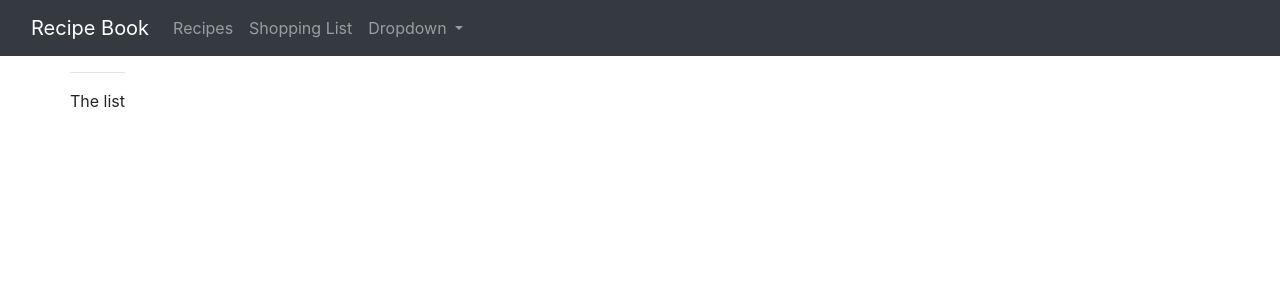
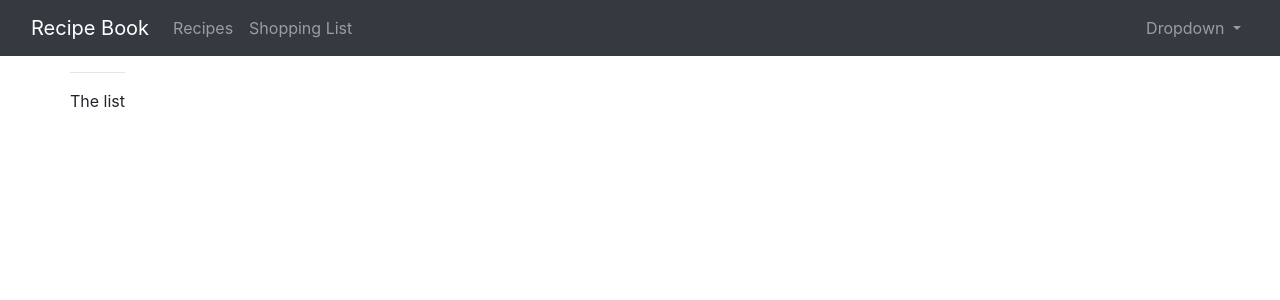
Before and after one commit to DeeptarkaBhanjaChowdhury/Learning_Angular, an Angular app: page / in a window 1280 px wide. Shown: the top 300 px of the page. Built offline with nearby package versions, Linux system fonts and the light colour scheme.

Commit message:
drop down aligned

```diff
--- a/src/app/header/header.component.html
+++ b/src/app/header/header.component.html
@@ -4,26 +4,23 @@
 			<a href="#" class="navbar-brand">Recipe Book</a>
 		</div>
 
-		<button class="navbar-toggler" type="button"
-      aria-controls="navbarSupportedContent" aria-expanded="false" aria-label="Toggle navigation"
-      (click)="collapsed = !collapsed">
-      <span class="navbar-toggler-icon"></span>
-    </button>
+		<button class="navbar-toggler" type="button" (click)="collapsed = !collapsed">
+            <span class="navbar-toggler-icon"></span>
+        </button>
 
-		<div [class.collapse]="collapsed" (window:resize)="collapsed = true" class="navbar-collapse" id="navbarSupportedContent">
-			<ul class="navbar-nav mr-auto">
+		<div [class.collapse]="collapsed" (window:resize)="collapsed = true" class="navbar-collapse">
+			<ul class="navbar-nav w-100">
 				<li class="nav-item">
 					<a href="#" class="nav-link">Recipes</a>
 				</li>
 				<li class="nav-item">
 					<a href="#" class="nav-link">Shopping List</a>
 				</li>
-				<li class="nav-item dropdown">
-					<a class="nav-link dropdown-toggle" href="#" id="navbarDropdown" role="button"
-						data-toggle="dropdown" aria-haspopup="true" aria-expanded="false">
+				<li class="nav-item dropdown ml-auto">
+					<a class="nav-link dropdown-toggle" href="#" id="navbarDropdown" role="button">
 						Dropdown
 					</a>
-					<div class="dropdown-menu" aria-labelledby="navbarDropdown">
+					<div class="dropdown-menu">
 						<a class="dropdown-item" href="#">Save Data</a>
 						<div class="dropdown-divider"></div>
 						<a class="dropdown-item" href="#">Fetch Data</a>
```
